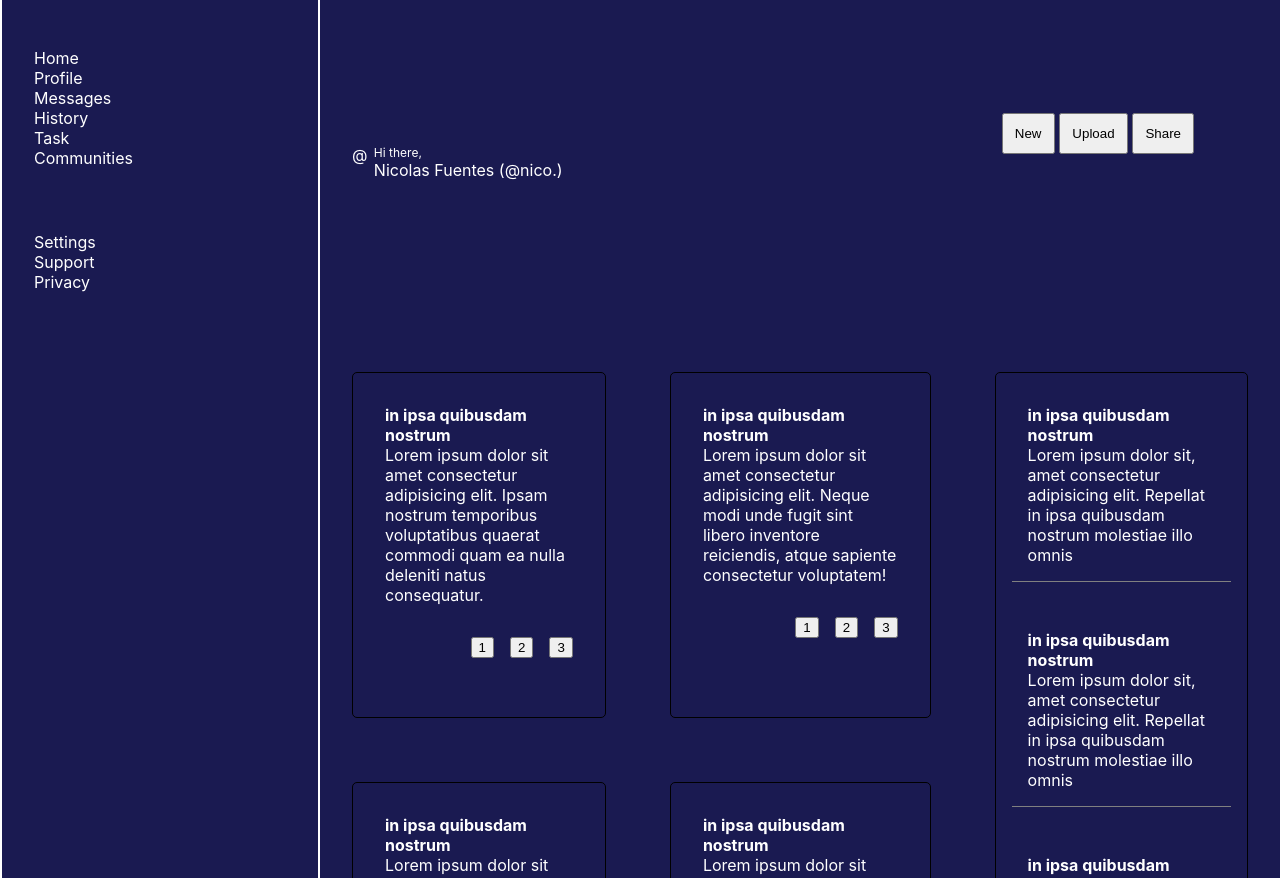
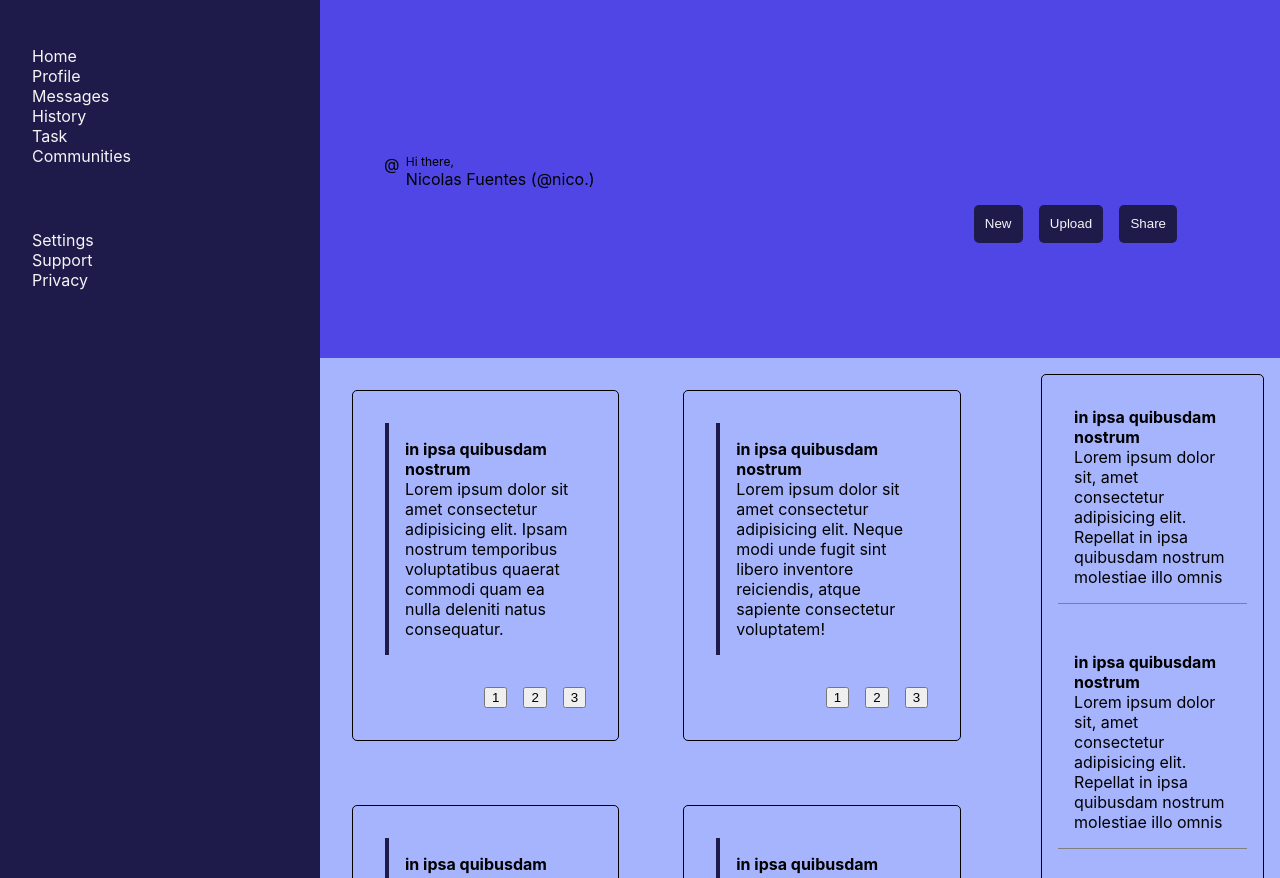
Before and after one commit to ngf11/admin-dashboard, a plain HTML site: page index.html in a window 1280 px wide. Shown: the part 70-948 px from the top of the page. Drawn offline with Linux system fonts and the light colour scheme.

Commit message:
adding colors

```diff
--- a/index.html
+++ b/index.html
@@ -197,7 +197,8 @@
           </div>
         </div>
         <div class="trending">
-          <div>
+          <p class="title">Trending</p>
+          <div class="trending-box">
             <span>X</span>
             <p>@didi</p>
           </div>
--- a/styles.css
+++ b/styles.css
@@ -7,9 +7,9 @@
 :root {
   font-family: -apple-system, BlinkMacSystemFont, "Segoe UI", "Roboto", Oxygen,
     Ubuntu, Cantarell, "Open Sans", "Helvetica Neue", sans-serif;
-  /* remove these  */
-  background-color: rgb(26, 26, 81);
-  color: white;
+  --side-bnt-color: #1e1b4b;
+  --header-boxes-color: #4f46e5;
+  --main-color: #a5b4fc;
 }
 
 .container {
@@ -28,7 +28,8 @@
 #sidebar {
   grid-area: side;
   position: sticky;
-  border: 2px solid white;
+  background-color: var(--side-bnt-color);
+  color: whitesmoke;
 }
 .logo {
   display: flex;
@@ -50,10 +51,7 @@ ul {
   grid-template-areas:
     "head1 head1 head1"
     "head2 head2 head2";
-  /* display: flex;
-  flex-direction: column;
-  padding: 2rem;
-  border: 2px solid white; */
+  background-color: var(--header-boxes-color);
 }
 
 .top-header {
@@ -85,7 +83,7 @@ ul {
   grid-template-columns: repeat(auto-fit, 1fr);
   grid-template-rows: 1fr;
   grid-template-areas: "info info info . bnt";
-  /* padding: 2rem; */
+  padding: 2rem;
   gap: 2rem;
 }
 
@@ -107,17 +105,19 @@ ul {
 }
 
 .header-bnt {
-  /* display: flex;
+  display: flex;
   flex-direction: row;
-  align-items: center; */
+  align-items: center;
   grid-area: bnt;
 
   gap: 1rem;
 }
 .head-bnt {
   padding: 0.7rem;
-
-  border-end-end-radius: -20px;
+  background-color: var(--side-bnt-color);
+  color: whitesmoke;
+  border: none;
+  border-radius: 5px;
 }
 /* main */
 #main {
@@ -136,7 +136,9 @@ ul {
     "card card tren"
     "card card .";
   gap: 4rem;
-  padding: 2rem;
+  padding: 1rem;
+
+  background-color: var(--main-color);
 }
 
 .projects {
@@ -152,6 +154,7 @@ ul {
     "card card"
     "card card";
   gap: 4rem;
+  padding: 1rem;
 }
 
 .project-cards {
@@ -164,7 +167,10 @@ ul {
   display: flex;
   flex-direction: column;
 }
-
+.card-content {
+  border-left: 4px solid #1e1b4b;
+  padding: 1rem;
+}
 .card-bnt {
   display: flex;
   flex-direction: row;
@@ -199,7 +205,3 @@ ul {
   display: flex;
   flex-direction: column;
 }
-div.trending::before {
-  content: "Trending";
-  font-size: 2rem;
-}
```
